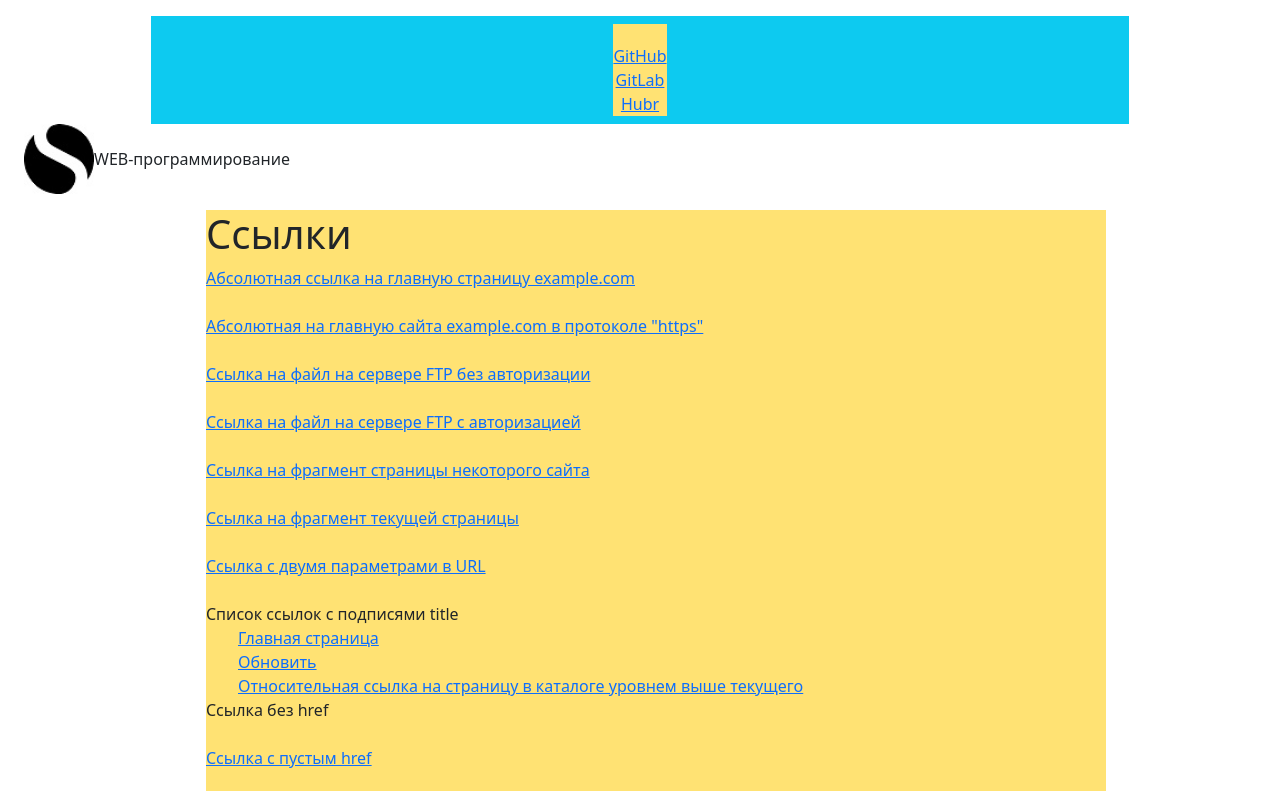
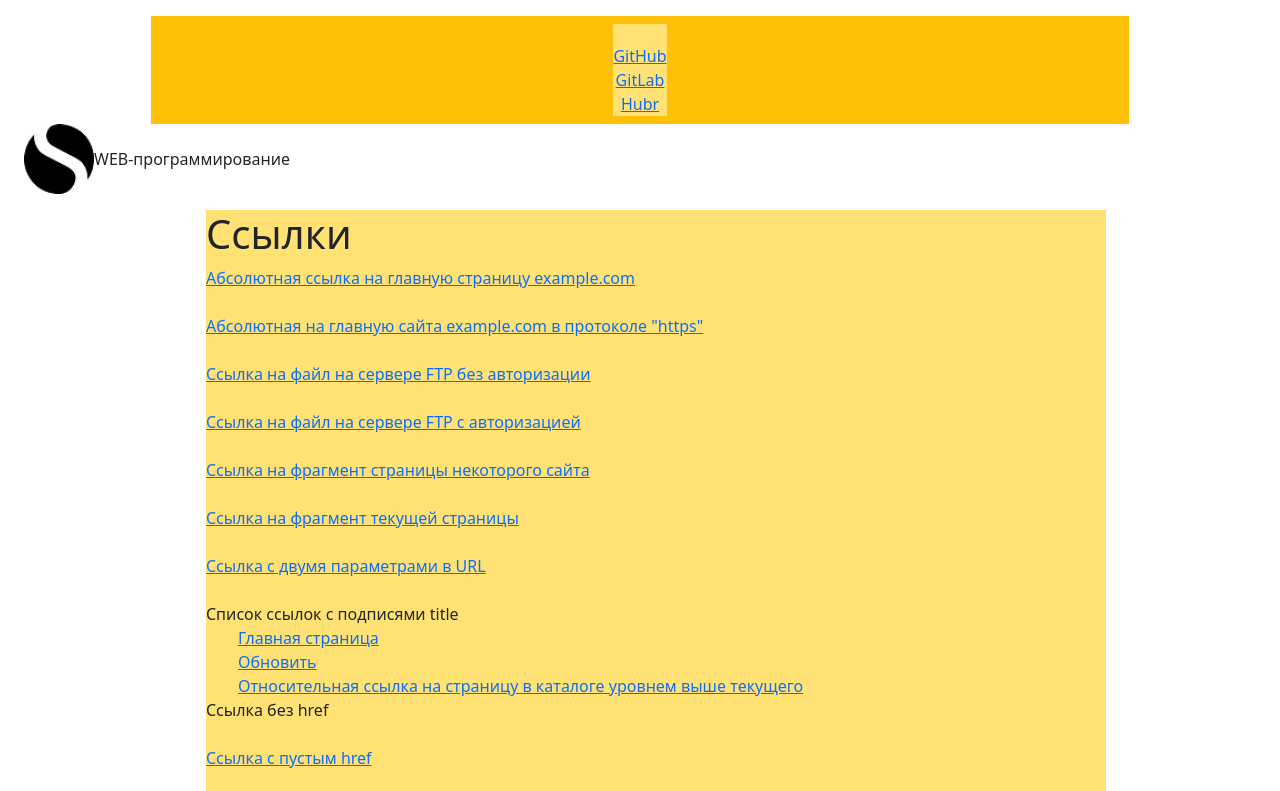
Before and after one commit to MarStepan/4marstepan, a plain HTML site: page index.html in a window 1280 px wide. Shown: the top 791 px of the page. Drawn offline with nearby package versions, Linux system fonts and the light colour scheme.

Commit message:
Update index.html

```diff
--- a/index.html
+++ b/index.html
@@ -9,7 +9,7 @@
         <meta name = "viewport" content="width=device-width, initial scale = 1">
 </head>
 
-<nav class="row d-flex flex-row justify-content-center"> <div class="col-md-9 px-md-4 bg-info mt-3"> <div class="d-flex flex-column flex-md-row justify-content-around py-2"> <div class="menu"> <a class="fa" href="https://github.com/"> GitHub </a> <a class="fa" href="https://about.gitlab.com/"> GitLab </a> <a class="fa" href="https://habr.com/ru/all/"> Hubr </a></div></div></nav>
+<nav class="row d-flex flex-row justify-content-center"> <div class="col-md-9 px-md-4 bg-warning mt-3"> <div class="d-flex flex-column flex-md-row justify-content-around py-2"> <div class="menu"> <a class="fa" href="https://github.com/"> GitHub </a> <a class="fa" href="https://about.gitlab.com/"> GitLab </a> <a class="fa" href="https://habr.com/ru/all/"> Hubr </a></div></div></nav>
 
  <body bgcolor="#A68300" >
 
```
